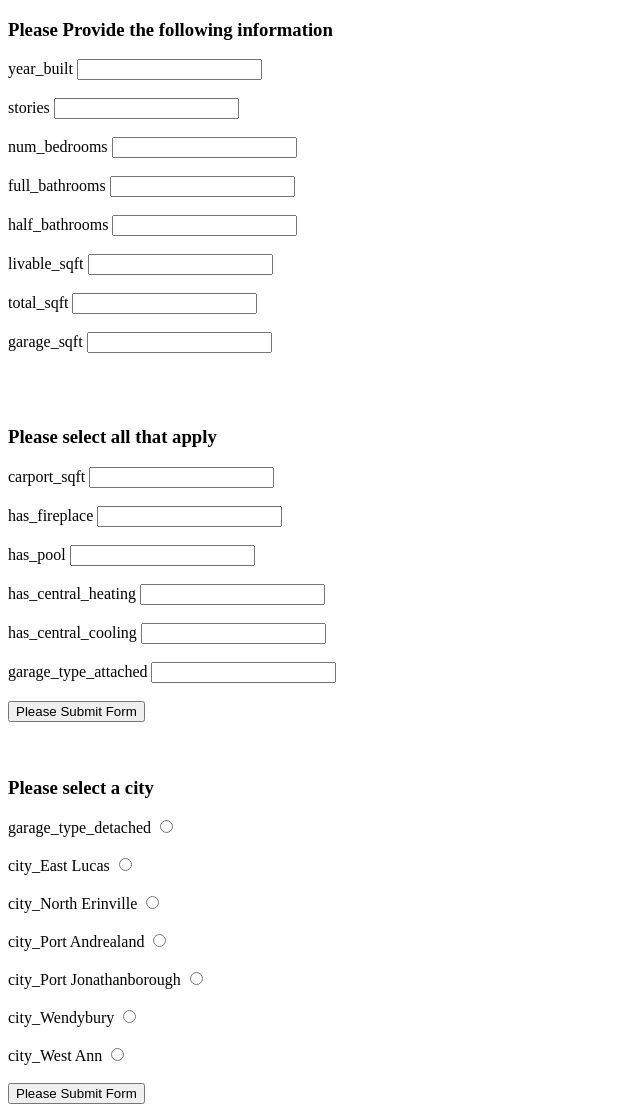
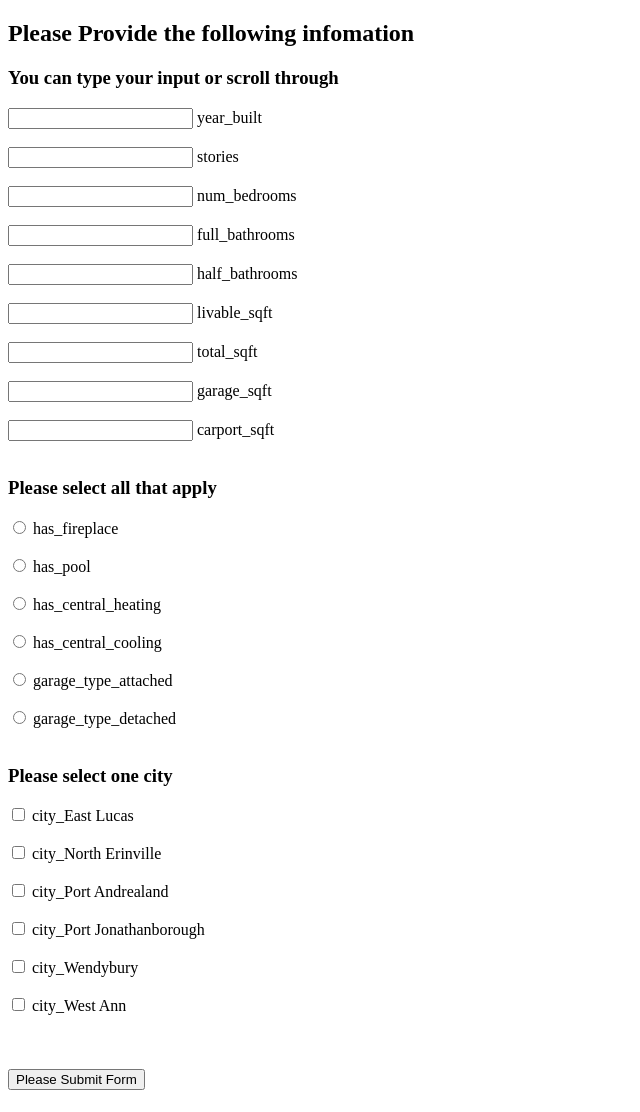
Before and after one commit to Claire56/House_value_estimate, a Flask app: page /home-info in a window 1280 px wide. Shown: the whole page, without its empty margins (0-640 px from the left). After the commit the page ends 1090 px from the top, so only its background shows below. Run offline with Flask 2, Linux system fonts and the light colour scheme; parts of the project's set-up code (start-up, migrations or seed data) failed here and were passed over.

Commit message:
took care of the error could not convert string to float: "on" ,

```diff
--- a/server.py
+++ b/server.py
@@ -87,13 +87,22 @@ def loc_value():
 
 @app.route('/sht_value')
 def get_value():
-	# add comment
+	# function used a get request to get the values of the user inputs,
+	# use it to estimate house value and return the estimate to the user.
 
 	home_features = [request.args.get(i) or 0.0 for i in features]
+	print(home_features)
 
+	# change the strings recieved back to number
+	home_features = [1 if feature == 'on' else feature for feature in home_features]
+	print(home_features)
+
+	# use the trained data to estimate the value
 	model = joblib.load('trained_model.pkl')
+	predicted = model.predict([home_features])
 
-	predicted = model.predict([home_features])
+
+	# format the results of the prediction
 	predicted = round(predicted[0],2)
 	predicted = "{:,}".format(predicted)
 
--- a/templates/home_info.html
+++ b/templates/home_info.html
@@ -13,57 +13,36 @@
 {% block content %}
 <div class='c3'>
 	<form action= "/sht_value">
-		<h3> Please Provide the following information </h3>
+		<h2> Please Provide the following infomation </h2>
+		<h3> You can type your input or scroll through </h3>
 
-		{% for feature in features[:8] %}
-		{{feature}}
-		<input type="number" name= {{feature}}>   <br/> <br/>
+		{% for feature in features[:9] %}
+
+		<input type="number" name= {{feature}} min="0" class="c1"> {{feature}}  <br/> <br/>
+		{% endfor %}
+		{#
+			select all that apply(this is a comment)
+			#}
+
+		<h3> Please select all that apply </h3>
+
+		{% for feature in features[9:15] %}
+
+		<input type="radio" name= {{feature}}> {{feature}}  <br/> <br/>
 		{% endfor %}
 
+		<h3> Please select one city </h3>
 
+		{% for feature in features[15:] %}
+
+		<input type="checkbox" name= {{feature}}> {{feature}}  <br/> <br/>
+		{% endfor %}
+		<br/> <br/>
+		<input type="submit" value="Please Submit Form">
 
 
 	</form>
 
- 	<br/> <br/>
-
-</div>
-<div class='c3'>
-	<form action= "/sht_value">
-		<h3> Please select all that apply </h3>
-
-		{% for feature in features[8:14] %}
-		{{feature}}
-		<input type="number" name= {{feature}}>   <br/> <br/>
-		{% endfor %}
-
-
-		<input type="submit" value="Please Submit Form">
-
-	</form>
-
-
-
-</div>
-
-<br/> <br/>
-</div>
-<div class='c3'>
-	<form action= "/sht_value">
-		<h3> Please select a city </h3>
-
-		{% for feature in features[14:] %}
-		{{feature}}
-		<input type="radio" name= {{feature}}>   <br/> <br/>
-		{% endfor %}
-
-
-		<input type="submit" value="Please Submit Form">
-
-	</form>
-
-
-
 </div>
 
 {% endblock %}
```
